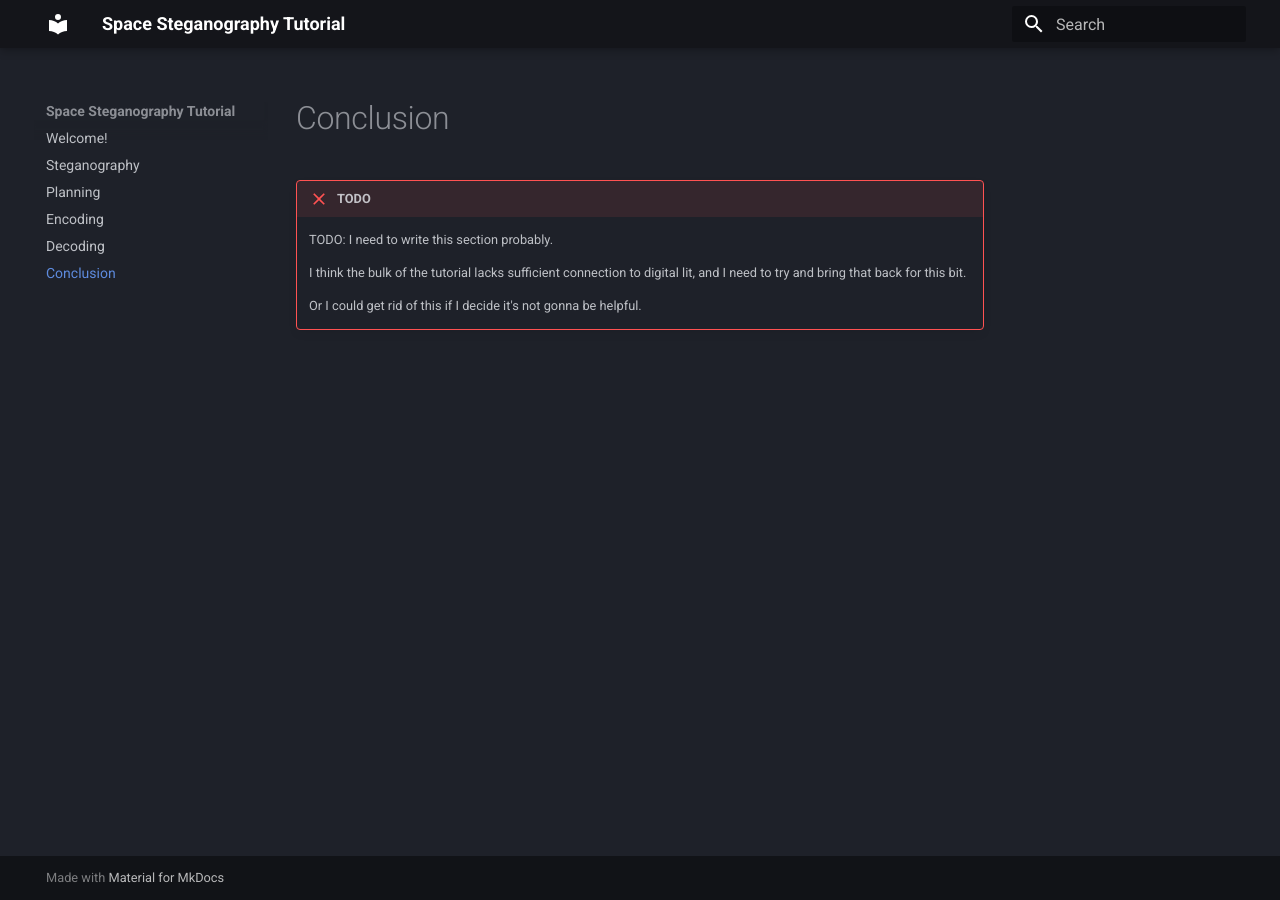
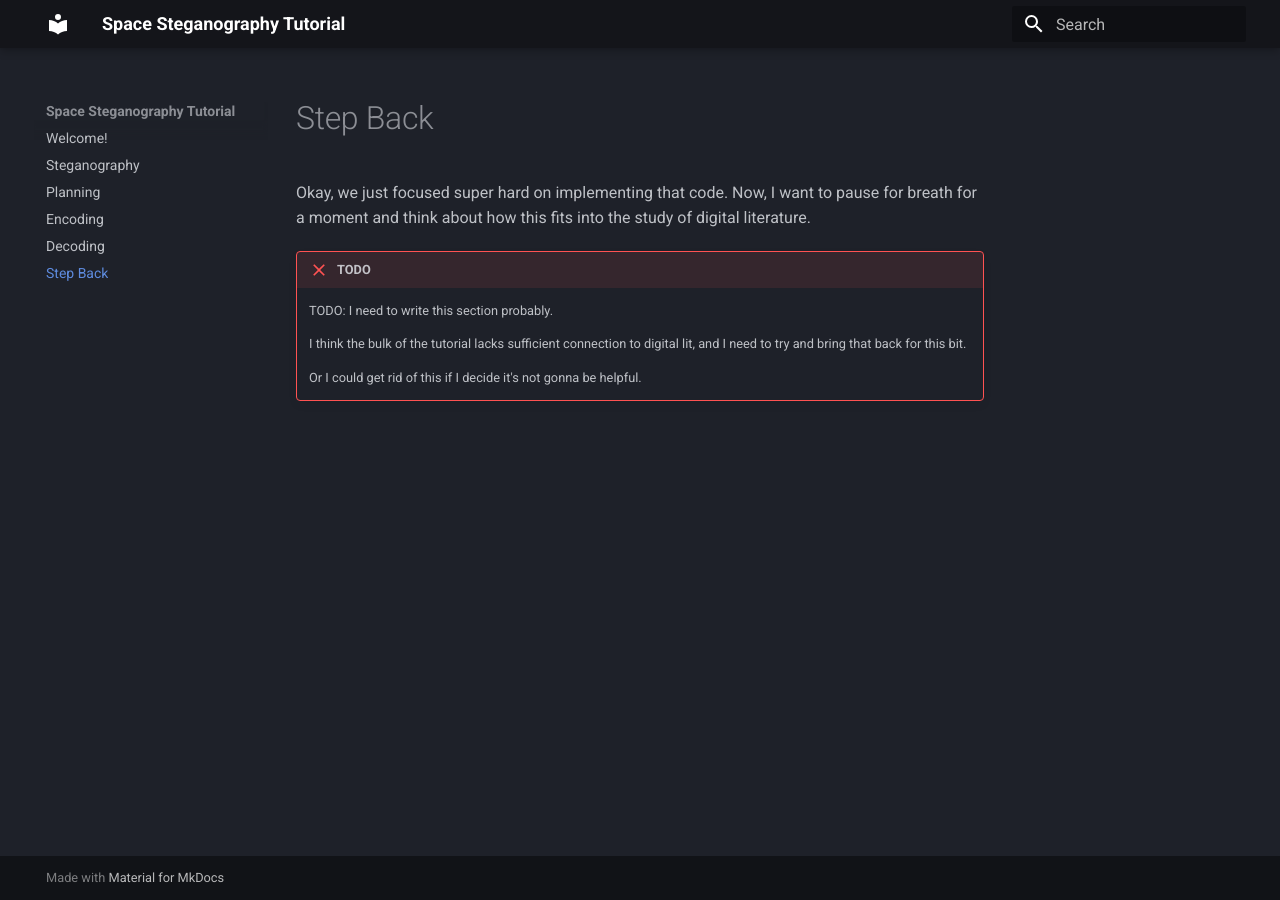
Before and after one commit to almondheil/eng240-final, an MkDocs documentation site: the page built from tutorial/step-back.md, in a window 1280 px wide. Built offline with MkDocs 1.6.1 and Material for MkDocs 9.7.7, drawn with Linux system fonts in a browser that asks for light colours.

Commit message:
Rename conclusion -> step back

```diff
--- a/mkdocs.yml
+++ b/mkdocs.yml
@@ -5,7 +5,7 @@ nav:
   - Planning: planning-design.md
   - Encoding: encoding.md
   - Decoding: decoding.md
-  - Conclusion: conclusion.md
+  - Step Back: step-back.md
 
 ################################################################################
 
--- a/tutorial/conclusion.md
+++ b/tutorial/step-back.md
@@ -1,4 +1,6 @@
-# Conclusion
+# Step Back
+
+Okay, we just focused super hard on implementing that code. Now, I want to pause for breath for a moment and think about how this fits into the study of digital literature.
 
 !!! failure "TODO"
 
```
